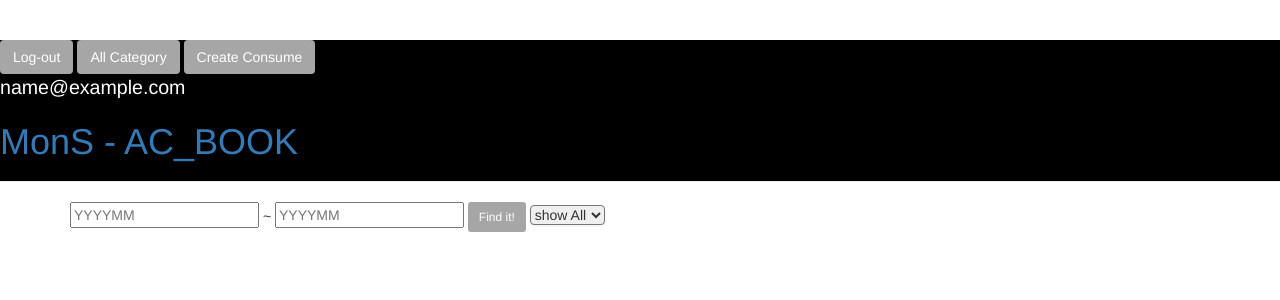
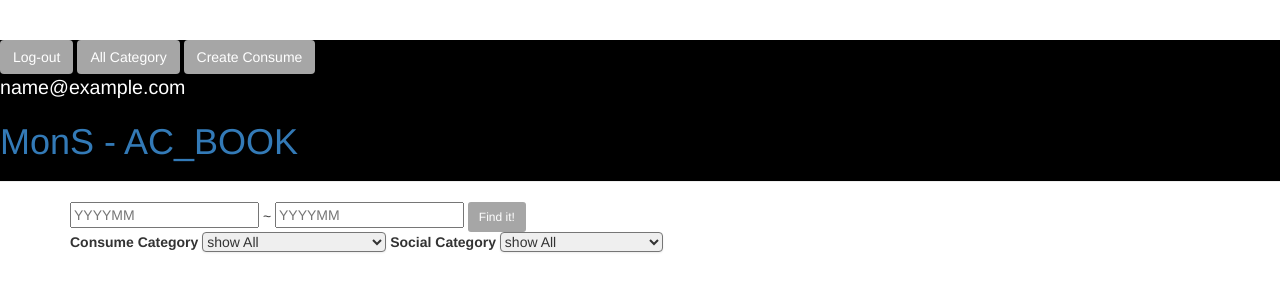
Before and after one commit to ErickRyu/MonS, a Django app: page / in a window 1280 px wide. Shown: the top 300 px of the page. Run offline with Django 3.2, Linux system fonts and the light colour scheme; a user stored in the database is signed in; tables that the repository leaves empty hold one stand-in row (values such as "Sample post"); some libraries are stand-ins or nearby versions.

Commit message:
Update : show social category list at template

```diff
--- a/ac_book/templates/ac_book/consume_list_data.html
+++ b/ac_book/templates/ac_book/consume_list_data.html
@@ -65,7 +65,7 @@ var getCookie = function(name) {
         modal_form = modal_form.replace(/%con_pk%/g, cpk);
         // %con_category%
         var modal = $('#myModal').html(modal_form).modal();
-        modal.find('option[value=' + ctg_id + ']').attr('selected', 'selected');
+        modal.find('select[name=id_con_cate] option[value=' + ctg_id + ']').attr('selected', 'selected');
     };
 
     var getConsumeWithTerm = function(start_date, end_date, inner_func){
@@ -157,11 +157,28 @@ var getCookie = function(name) {
         <input type="text" id="to_date" placeholder='YYYYMM'> </input>
         <input class='btn btn-sm' style='background-color:#a6a6a6;color:white;' type="button" id="term_submit" value="Find it!" onclick="javascript:getConsumeWithTerm($('#from_date').val(), $('#to_date').val(), renderItems)" />
 
-        <select class='list-group' id='category_id' onchange='javascript:onChangeCate();'>
+        <br>
+        <label for='category_id'>
+            Consume Category
+        </label>
+        <select class='list-group' id='category_id' name='category_id' onchange='javascript:onChangeCate();'>
             <option class='list-group-item' value='-1'>
                 show All
             </option>
-            {% for category in categorys %}
+            {% for category in con_categorys %}
+                <option class='list-group-item' value='{{ category.pk }}'>
+                    {{ category.category_name }}
+                </option>
+            {% endfor %}
+        </select>
+        <label for='socategory_id'>
+            Social Category
+        </label>
+        <select class='list-group' id='socategory_id' >
+            <option class='list-group-item' value='-1'>
+                show All
+            </option>
+            {% for category in so_categorys %}
                 <option class='list-group-item' value='{{ category.pk }}'>
                     {{ category.category_name }}
                 </option>
@@ -226,8 +243,18 @@ var getCookie = function(name) {
                             Consume Category
                         </label>
                         <select name='id_con_cate' class="form-control">
-                            {% for category in categorys %}
-                            <option class='list-group-item' value='{{ category.id }}'>
+                            {% for category in con_categorys %}
+                            <option class='list-group-item' value='{{ category.pk }}'>
+                                {{ category.category_name }}
+                            </option>
+                            {% endfor %}
+                        </select>
+                        <label for='id_soc_cate'>
+                            Social Category
+                        </label>
+                        <select name='id_soc_cate' class='form-control'>
+                            {% for category in so_categorys %}
+                                <option class='list-group-item' value='{{ category.pk }}'>
                                     {{ category.category_name }}
                                 </option>
                             {% endfor %}
```
Lines whose indentation alone changed are shown as unchanged.
